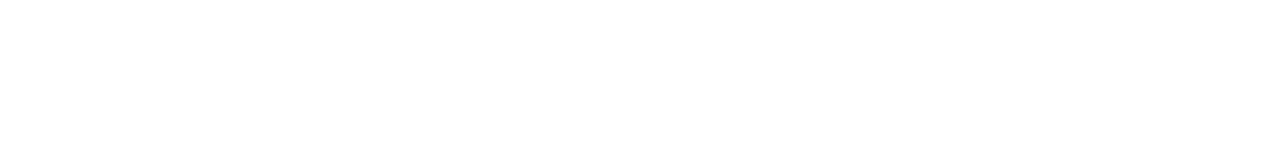
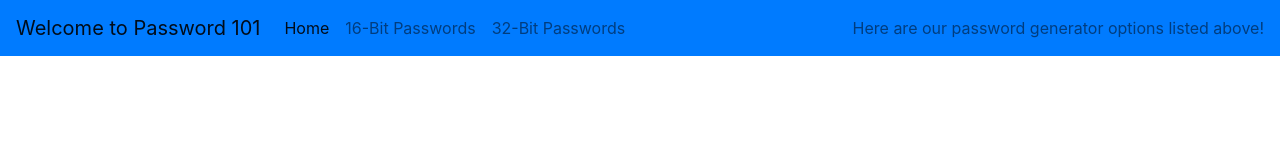
Before and after one commit to HeadbandDandy/passwordGenerator, a plain HTML site: page index.html in a window 1280 px wide. Drawn offline with nearby package versions, Linux system fonts and the light colour scheme.

Commit message:
Navbar formatted

```diff
--- a/index.html
+++ b/index.html
@@ -11,6 +11,29 @@
     <title>Password-Generator</title>
 </head>
 <body>
+    <!-- Nav Bar section placed below -->
+    <nav class="navbar navbar-expand-lg navbar-light bg-primary">
+        <a class="navbar-brand" href="#">Welcome to Password 101</a>
+        <button class="navbar-toggler" type="button" data-toggle="collapse" data-target="#navbarText" aria-controls="navbarText" aria-expanded="false" aria-label="Toggle navigation">
+          <span class="navbar-toggler-icon"></span>
+        </button>
+        <div class="collapse navbar-collapse" id="navbarText">
+          <ul class="navbar-nav mr-auto">
+            <li class="nav-item active">
+              <a class="nav-link" href="#">Home <span class="sr-only">(current)</span></a>
+            </li>
+            <li class="nav-item">
+              <a class="nav-link" href="#">16-Bit Passwords</a>
+            </li>
+            <li class="nav-item">
+              <a class="nav-link" href="#">32-Bit Passwords</a>
+            </li>
+          </ul>
+          <span class="navbar-text">
+            Here are our password generator options listed above!
+          </span>
+        </div>
+      </nav>
 
 
 
--- a/password-generator.css
+++ b/password-generator.css
@@ -0,0 +1,3 @@
+.navbar {
+    color: white;
+}
```
